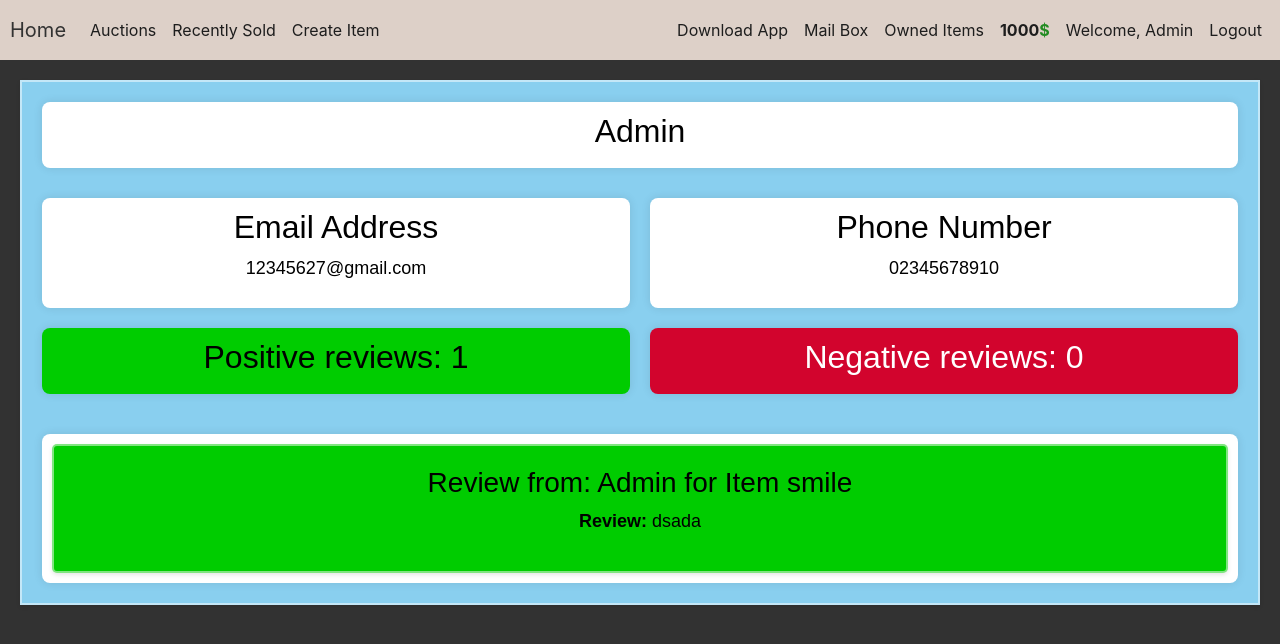
After one commit to ChunChun20/AuctionAppPart2, a Flask app: page /user in a window 1280 px wide. The commit adds this page. Shown: the top 644 px of the page. Run offline with Flask 3, Linux system fonts and the light colour scheme; a user stored in the database is signed in; some libraries are stand-ins or nearby versions.

Commit message:
added user profile page with reviews

```diff
--- a/auction/__init__.py
+++ b/auction/__init__.py
@@ -14,6 +14,7 @@ from auction.connection import db,login_manager,bcrypt
 
 
 
+
 app = Flask(__name__)
 app.config['SQLALCHEMY_DATABASE_URI'] = 'sqlite:///auction.db'
 app.config['SECRET_KEY'] = 'ea3dfe510eafebf0ae34717a'
@@ -23,6 +24,9 @@ db.init_app(app)
 bcrypt.init_app(app)
 login_manager.init_app(app)
 socketio = SocketIO(app)
+
+
+
 
 @socketio.on('my event')
 def handle_my_custom_event(json):
--- a/auction/models.py
+++ b/auction/models.py
@@ -21,6 +21,8 @@ class User(db.Model,UserMixin):
     items = db.relationship('Item',backref='owned_user',lazy=True)
     sent_mails = db.relationship('Mail',foreign_keys="Mail.sender_id",backref='sender',lazy=True)
     received_mails = db.relationship('Mail', foreign_keys="Mail.receiver_id", backref='receiver', lazy=True)
+    user_reviews = db.relationship('Review',backref='reviewed_user_rel',lazy=True)
+
 
     @property
     def password(self):
@@ -95,3 +97,13 @@ class Mail(db.Model):
     sender_username = db.Column(db.String(length=50), nullable=False)
     receiver_id = db.Column(db.Integer(),db.ForeignKey('user.id'), nullable=False)
     date = db.Column(db.String(length=30), nullable=False)
+
+
+class Review(db.Model):
+    id = db.Column(db.Integer(),primary_key=True)
+    reviewed_user = db.Column(db.Integer(),db.ForeignKey('user.id'), nullable=False)
+    reviewer_id = db.Column(db.Integer(), nullable=False)
+    reviewer_name = db.Column(db.String(length=50),nullable=False)
+    reviewed_item = db.Column(db.String(length=30),nullable=False)
+    review_type = db.Column(db.String(length=50), nullable=False)
+    review_message = db.Column(db.String(length=1024), nullable=False)
--- a/auction/routes.py
+++ b/auction/routes.py
@@ -9,7 +9,7 @@ from auction import app, socketio
 from auction.connection import db
 from datetime import datetime,timedelta
 from flask import render_template, redirect, url_for, flash, request, jsonify
-from auction.models import Item, User, Mail
+from auction.models import Item, User, Mail, Review
 from auction.forms import UserRegisterForm,ItemRegisterForm,LoginForm,BidForm,CustomBidForm,ItemResellForm
 from flask_login import login_user,logout_user,login_required,current_user
 from auction.funcs import check_auctions
@@ -694,7 +694,7 @@ def send_mail_to_seller():
     print(f"{seller_id},{subject},{message}")
 
 
-    return redirect(url_for('mail_box'))
+    return redirect(url_for('auction_page'))
 
 
 @app.route('/send_mail_to_seller_mobile', methods=['POST'])
@@ -796,7 +796,55 @@ def delete_item_mobile(item_id):
         return jsonify({'success': True}), 200
 
 
+@app.route('/user')
+def user_profile():
+        user_id = current_user.id
+        user = User.query.filter_by(id=user_id).first()
+        reviews = Review.query.filter_by(reviewed_user=user_id).order_by(desc(Review.id)).all()
 
+        num_positive_reviews = sum(1 for review in reviews if review.review_type == "Positive")
+        num_negative_reviews = sum(1 for review in reviews if review.review_type != "Positive")
+        return render_template('user_profile.html', user=user , num_positive_reviews=num_positive_reviews, num_negative_reviews=num_negative_reviews,reviews=reviews)
+
+
+
+@app.route('/leave_review', methods=['POST'])
+def leave_review():
+
+
+    reviewed_user = request.form.get('seller_id')
+    review_type = request.form.get("type")
+    message = request.form.get('message')
+    item_name = request.form.get('item_name')
+
+    existing_review = Review.query.filter_by(reviewer_id=current_user.id, reviewed_item=item_name).first()
+
+    if existing_review:
+        flash(f"You have already reviewed '{item_name[:-6]}'. You cannot leave another review.", 'fail')
+        return redirect(url_for('owned_items_page'))
+
+    create_review = Review(
+        reviewed_user=reviewed_user,
+        reviewer_id=current_user.id,
+        reviewer_name=current_user.username,
+        reviewed_item=item_name,
+        review_type=review_type,
+        review_message=message
+
+    )
+
+
+
+    db.session.add(create_review)
+    db.session.commit()
+
+    user = User.query.filter_by(id=reviewed_user).first()
+
+    flash(f"Successfully placed review on user {user.username} ", 'success')
+
+
+
+    return redirect(url_for('owned_items_page'))
 
 
 thread = threading.Thread(target=check_auctions)
--- a/auction/static/style.css
+++ b/auction/static/style.css
@@ -540,6 +540,90 @@
 
 
 
+.mail {
+    background: #89cfef;
+    padding: 20px;
+
+    border-radius: 5px;
+    border: 2px solid rgba(255,255,255,.5);
+    box-shadow: 0 2px 4px rgba(0, 0, 0, 0.1);
+    font-family: Arial, sans-serif;
+}
+
+
+
+
+.profile-container {
+        display: grid;
+        grid-template-columns: 1fr 1fr;
+        gap: 20px;
+        text-align: center;
+    background: #89cfef;
+    border-radius: 0px;
+    border: 2px solid rgba(255,255,255,.5);
+    box-shadow: 0 2px 4px rgba(0, 0, 0, 0.1);
+    font-family: Arial, sans-serif;
+    padding: 20px;
+    margin: 20px;
+
+    }
+
+    .info-item {
+        background-color: #ffffff;
+        padding: 10px;
+        border-radius: 8px;
+        box-shadow: 0 0 10px rgba(0, 0, 0, 0.1);
+    }
+
+    .username {
+        grid-column: span 2;
+        font-size: 40px;
+        font-weight: bold;
+        margin-bottom: 10px;
+        color:black;
+    }
+
+    .email, .phone{
+        font-size: 18px;
+        color: black;
+    }
+
+    .positive {
+        font-size: 18px;
+        color: black;
+        background: #00cc00;
+    }
+
+    .negative {
+        font-size: 18px;
+        color: white;
+        background: #D2042D;
+    }
+
+    .reviews {
+        grid-column: span 2;
+        margin-top: 20px;
+        color:black;
+    }
+
+    .user_review {
+    background: #89cfef;
+    padding: 20px;
+
+    border-radius: 5px;
+    border: 2px solid rgba(255,255,255,.5);
+    box-shadow: 0 2px 4px rgba(0, 0, 0, 0.1);
+    font-family: Arial, sans-serif;
+}
+
+    .user_review.positive{
+        background-color: #00cc00;
+    }
+
+    .user_review.negative{
+        background-color: #D2042D;
+    }
+
 
 @media (max-width: 1023.98px) {
     .navbar-nav .nav-item {
@@ -623,6 +707,15 @@
     }
 
 
+@media (max-width: 768px) {
+    .profile-details {
+        flex-direction: column;
+    }
 
+    .detail-left, .detail-right {
+        flex: none;
+        width: 100%;
+    }
+}
 
 }
--- a/auction/templates/base.html
+++ b/auction/templates/base.html
@@ -53,7 +53,7 @@
                 <a class="nav-link money">{{ current_user.show_budget() }}<span class="dollar-sign">$</span></a>
             </li>
             <li class="nav-item">
-                <a class="nav-link" href="#">
+                <a class="nav-link nav-link-button" href="{{ url_for('user_profile') }}">
                     Welcome, {{ current_user.username }}
                 </a>
             </li>
--- a/auction/templates/owned_items.html
+++ b/auction/templates/owned_items.html
@@ -17,6 +17,7 @@ Owned items
             <tbody>
                 {% for item in owned_items %}
                     {% include 'includes/info_modal.html' %}
+                    {% include 'includes/review_modal.html' %}
                     <tr>
                         <td>{{ item.name[:-6] }}</td>
                         <td>{{ item.current_bid }}$</td>
@@ -28,6 +29,9 @@ Owned items
                             <a href="{{ url_for('resell_page', item_id=item.id) }}" class="btn btn-outline btn-success">
                                  <img src="{{ url_for('static', filename='images/sell-svgrepo-com.svg') }}" alt="Sell" class="buttonIcon">
                             </a>
+                            <button class="btn btn-outline btn-warning" data-toggle="modal" data-target="#Modal-Review-{{ item.id }}">
+                                 <img src="{{ url_for('static', filename='images/review-screen-svgrepo-com.svg') }}" alt="Info" class="buttonIcon">
+                            </button>
                             <form method="post" action="{{ url_for('delete_item', item_id=item.id) }}" style="display: inline;">
                                 <input type="hidden" name="_method" value="DELETE">
                                 <button type="submit" class="btn btn-outline btn-danger">
--- /dev/null
+++ b/auction/templates/user_profile.html
@@ -0,0 +1,37 @@
+{% extends 'base.html' %}
+
+{% block title %}
+    Profile Page
+{% endblock %}
+
+{% block content %}
+<div class="profile-container">
+    <div class="info-item username">
+        <h2>{{ user.username }}</h2>
+    </div>
+    <div class="info-item email">
+        <h2>Email Address</h2>
+        <p>{{ user.email_address }}</p>
+    </div>
+    <div class="info-item phone">
+        <h2>Phone Number</h2>
+        <p>0{{ user.phone_number[4:]}}</p>
+    </div>
+    <div class="info-item positive">
+        <h2>Positive reviews: {{ num_positive_reviews }}</h2>
+    </div>
+    <div class="info-item negative">
+        <h2>Negative reviews: {{ num_negative_reviews }}</h2>
+    </div>
+
+    <div class="info-item reviews">
+
+        {% for review in reviews %}
+         <div class="user_review {% if review.review_type == 'Positive' %}positive{% else %}negative{% endif %}">
+            <h3>Review from: {{ review.reviewer_name }} for Item {{ review.reviewed_item[:-6] }}</h3>
+            <p><strong>Review:</strong> {{ review.review_message }}</p>
+        </div>
+        {% endfor %}
+    </div>
+</div>
+{% endblock %}
```
Also changed, not shown: auction/templates/includes/review_modal.html (added, +43 -0 lines), auction/static/images/review-screen-svgrepo-com.svg (added), instance/auction.db.
